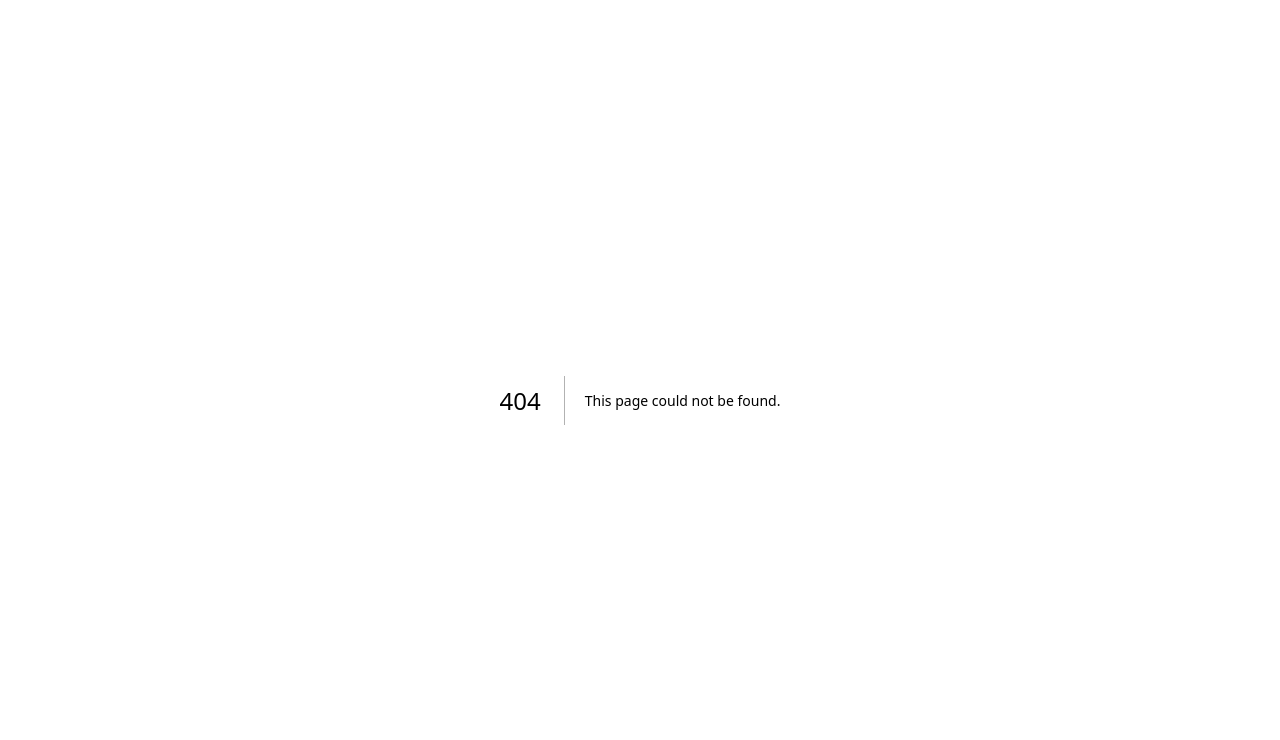
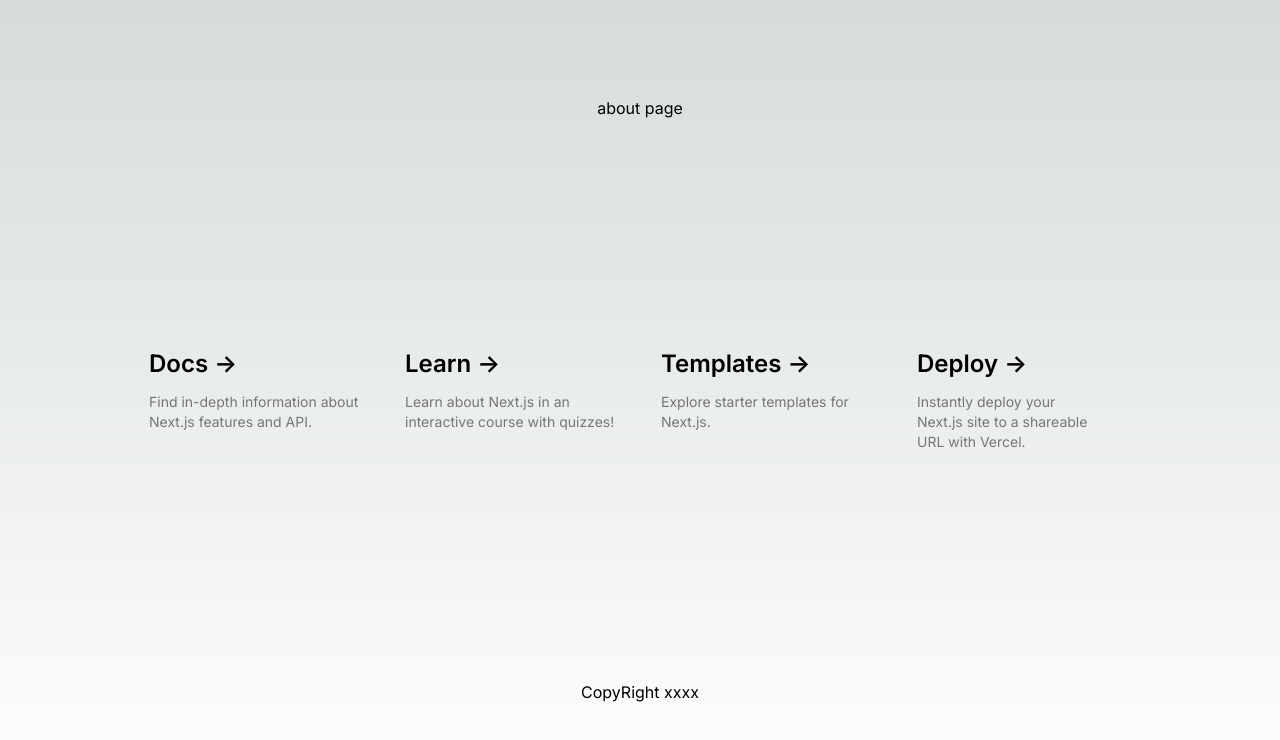
Before and after one commit to sickboy0001/zbsv2, a Next.js app: page /about in a window 1280 px wide. Before the commit this address had no page. Shown: the top 740 px of the page. Built offline with nearby package versions, Linux system fonts and the light colour scheme.

Commit message:
🎨 testing

```diff
--- /dev/null
+++ b/src/app/about/page.tsx
@@ -0,0 +1,11 @@
+import { Footer } from "@/components/Footer";
+import Links from "@/components/Links";
+export default function Home() {
+  return (
+    <main className="flex min-h-screen flex-col items-center justify-between p-24">
+      <div>about page</div>
+      <Links></Links>
+      <Footer />
+    </main>
+  );
+}
```
